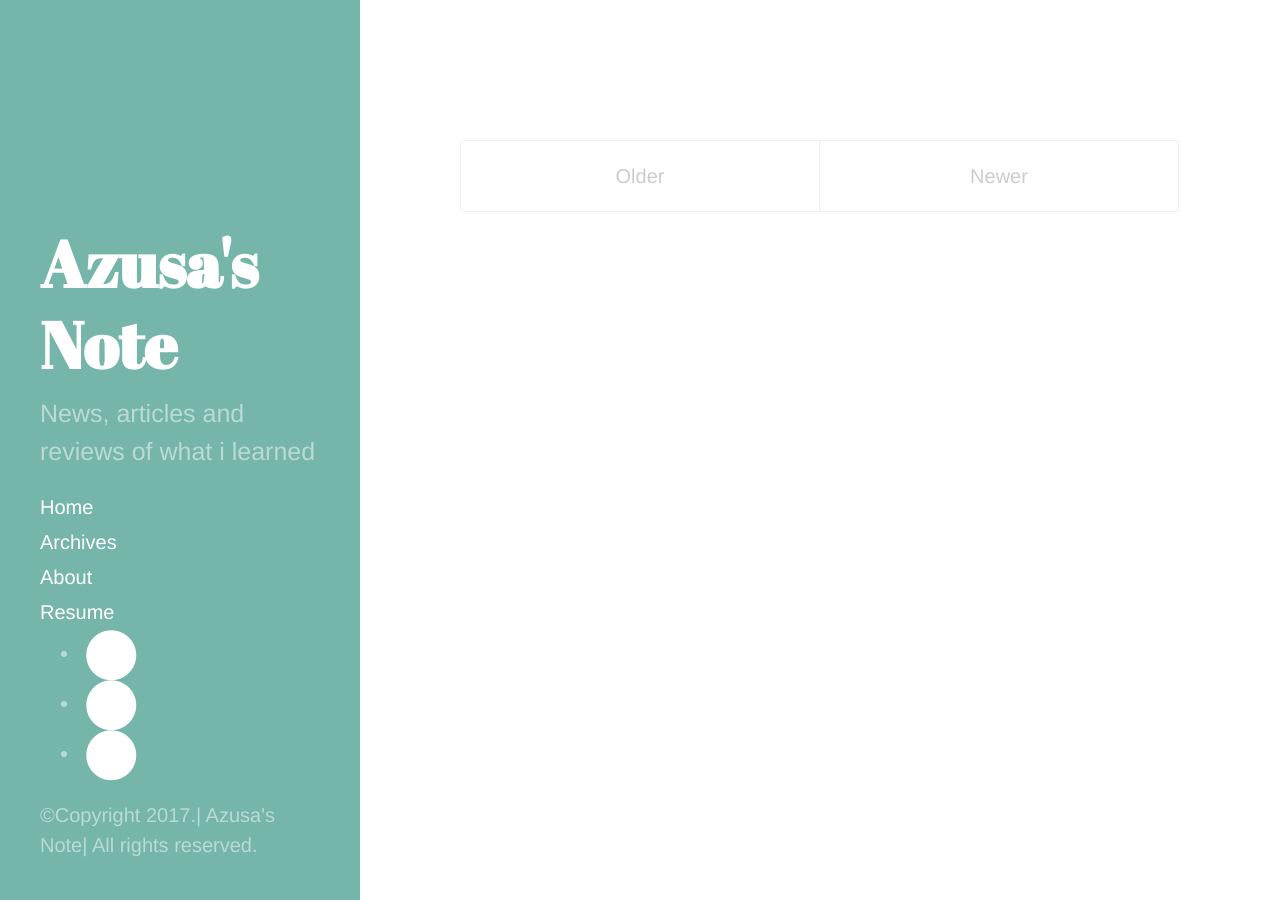
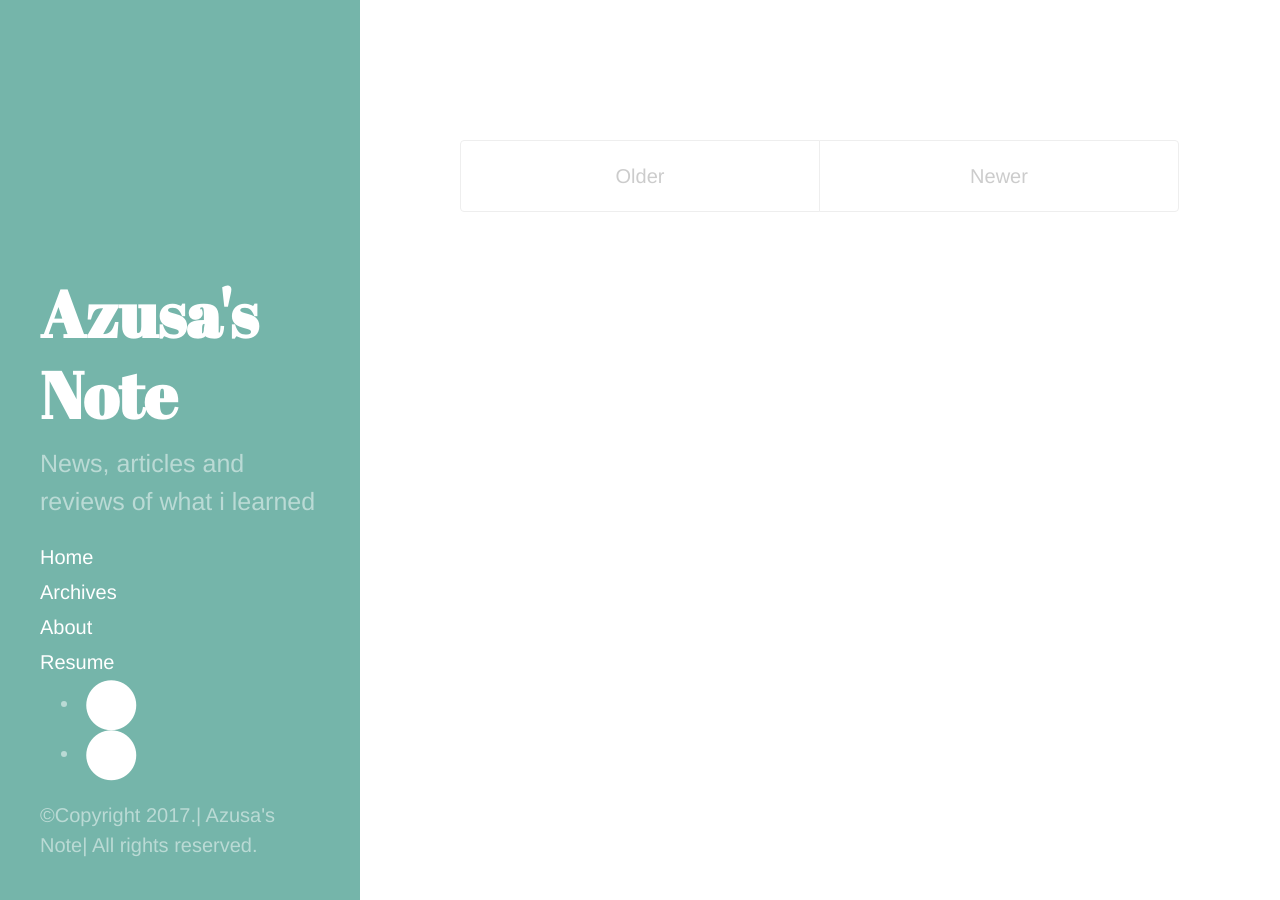
Before and after one commit to azusa152/deprecated, a Jekyll site: the page built from index.html, in a window 1280 px wide. Built offline with Jekyll 4.4.1, drawn with Linux system fonts in a browser that asks for light colours; nearby versions of some CDN libraries; the list of posts is cut into pages by our own code.

Commit message:
no twitter
no twitter

```diff
--- a/_includes/sidebar.html
+++ b/_includes/sidebar.html
@@ -31,16 +31,7 @@
 
        <span class="sidebar-nav-item">
         <ul class="list-inline text-center">
-          {% if site.twitter_username %}
-          <li>
-              <a href="https://twitter.com/{{ site.twitter_username }}">
-                  <span class="fa-stack fa-lg">
-                      <i class="fa fa-circle fa-stack-2x"></i>
-                      <i class="fa fa-twitter fa-stack-1x"></i>
-                  </span>
-              </a>
-          </li>
-          {% endif %}
+
           {% if site.facebook_username %}
           <li>
               <a href="https://www.facebook.com/{{ site.facebook_username }}">
```
